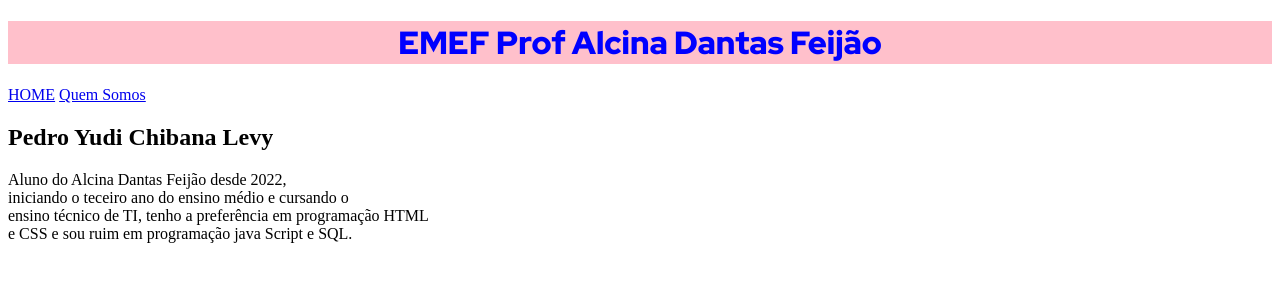
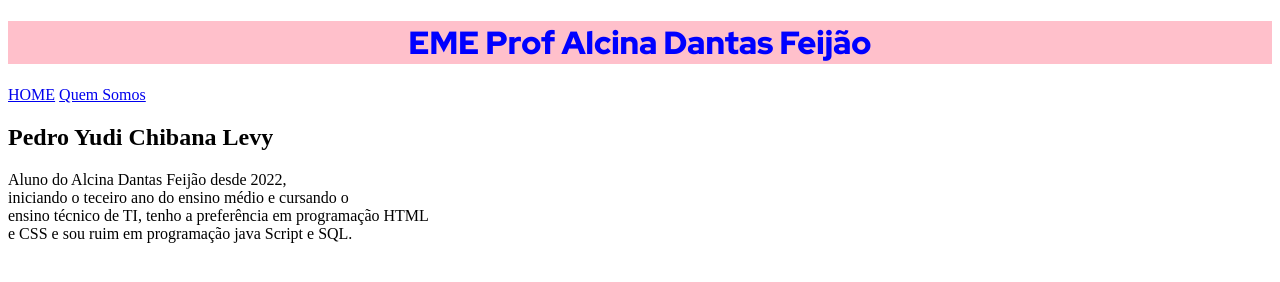
Before and after one commit to PedroYudi0103/aula1, a plain HTML site: page index.html in a window 1280 px wide. Drawn offline with Linux system fonts and the light colour scheme.

Commit message:
concertando

```diff
--- a/index.html
+++ b/index.html
@@ -8,7 +8,7 @@
 </head>
 <body>
     <header class="cabecalho">
-<H1 class=" cabecalho__titulo">EMEF Prof Alcina Dantas Feijão</H1>
+<H1 class=" cabecalho__titulo">EME Prof Alcina Dantas Feijão</H1>
 </header>
 <nav class="cabecalho__menu">
     <a href="#">HOME</a>
```
